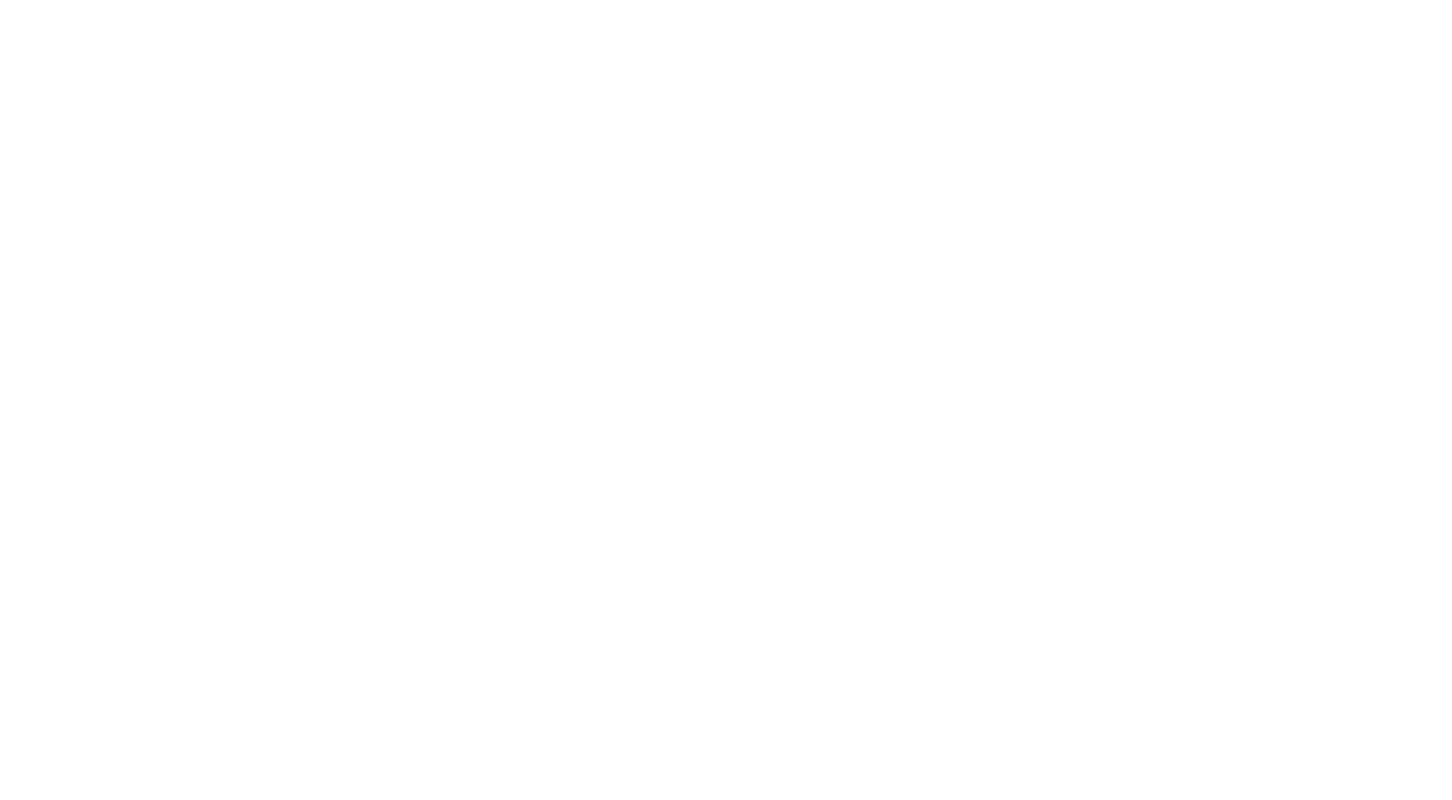
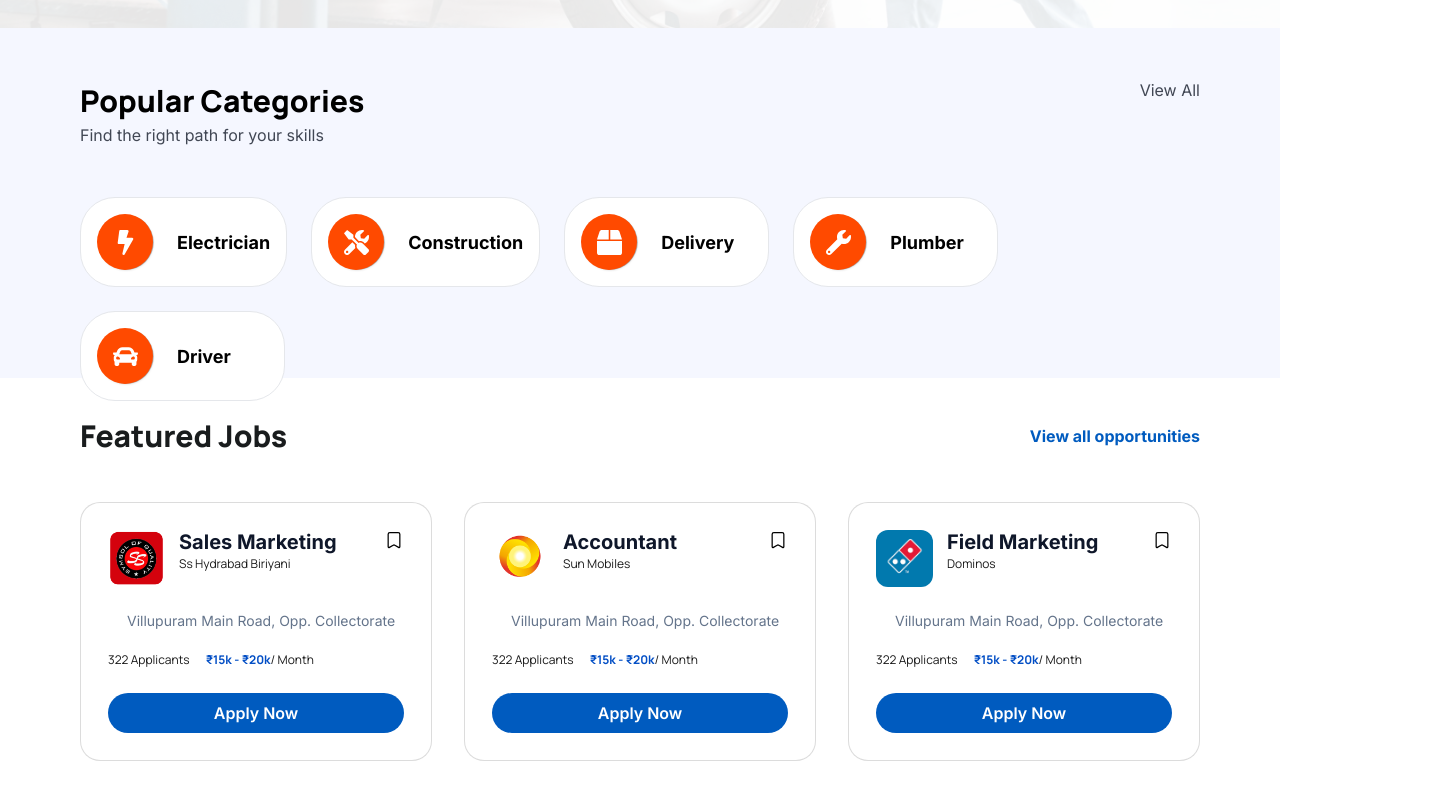
Before and after one commit to CybexelDev/Blue-Collar-Website--FE, a React (Vite) app in the folder bluecollar/: page / in a window 1280 px wide. Shown: the part 620-1420 px from the top of the page, 1452 px wide, since content can reach past the window. Before the commit the page ends 800 px from the top, so only its background shows below. Built offline with nearby package versions, Linux system fonts and the light colour scheme.

Commit message:
Added new changes

```diff
--- a/bluecollar/src/App.jsx
+++ b/bluecollar/src/App.jsx
@@ -16,8 +16,8 @@ function App() {
 
   return (
     <>
-      {/* <Home /> */}
-      <Companies />
+      <Home />
+      {/* <Companies /> */}
 
 
 
--- a/bluecollar/src/Components/FeaturedJobs/Featured.jsx
+++ b/bluecollar/src/Components/FeaturedJobs/Featured.jsx
@@ -1,10 +1,9 @@
 import React from "react";
-import {
-  Bookmark,
-} from "lucide-react";
+
 import dominos from "../../assets/Images/featured/img2.png";
 import img5 from "../../assets/Images/featured/img5.png";
 import img6 from "../../assets/Images/featured/img6.png";
+import JobCard from "../Jobcard/Jobcard";
 
 const jobs = [
   {
@@ -23,125 +22,13 @@ const jobs = [
     id: 3,
     title: "Field Marketing",
     company: "Dominos",
-    logo: dominos
-  }
+    logo: dominos,
+  },
 ];
 
-export default function Featured() {
+function Featured() {
   return (
     <section className="py-10 px-[80px]">
-      <style>{`
-        @keyframes cardLift {
-          from {
-            transform: translateY(0px);
-          }
-          to {
-            transform: translateY(-8px);
-          }
-        }
-
-        @keyframes bookmarkPulse {
-          0%, 100% {
-            transform: scale(1);
-          }
-          50% {
-            transform: scale(1.2);
-          }
-        }
-
-        .job-card {
-          transition: all 0.3s cubic-bezier(0.4, 0, 0.2, 1);
-          position: relative;
-          overflow: hidden;
-        }
-
-        .job-card::before {
-          content: '';
-          position: absolute;
-          top: 0;
-          left: 0;
-          right: 0;
-          bottom: 0;
-          background: linear-gradient(135deg, rgba(0, 91, 191, 0.05) 0%, transparent 100%);
-          opacity: 0;
-          transition: opacity 0.3s ease;
-          pointer-events: none;
-        }
-
-        .job-card:hover::before {
-          opacity: 1;
-        }
-
-        .job-card:hover {
-          transform: translateY(-8px);
-          box-shadow: 0 20px 40px rgba(0, 91, 191, 0.15), 0 0 1px rgba(0, 91, 191, 0.1);
-          border-color: #005BBF;
-        }
-
-        .bookmark-icon {
-          transition: all 0.3s ease;
-        }
-
-        .job-card:hover .bookmark-icon {
-          color: #005BBF;
-          transform: scale(1.15);
-        }
-
-        .apply-btn {
-          transition: all 0.3s cubic-bezier(0.4, 0, 0.2, 1);
-          position: relative;
-          overflow: hidden;
-        }
-
-        .apply-btn::before {
-          content: '';
-          position: absolute;
-          top: 0;
-          left: -100%;
-          width: 100%;
-          height: 100%;
-          background: linear-gradient(90deg, transparent, rgba(255, 255, 255, 0.3), transparent);
-          transition: left 0.6s ease;
-        }
-
-        .apply-btn:hover::before {
-          left: 100%;
-        }
-
-        .apply-btn:hover {
-          background: linear-gradient(135deg, #005BBF 0%, #003d7a 100%);
-          box-shadow: 0 10px 25px rgba(0, 91, 191, 0.3);
-          transform: translateY(-2px);
-        }
-
-        .apply-btn:active {
-          transform: translateY(0);
-        }
-
-        .logo-img {
-          transition: transform 0.3s ease;
-        }
-
-        .job-card:hover .logo-img {
-          transform: scale(1.05);
-        }
-
-
-        .job-card:hover .location-badge {
-          color: #005BBF;
-        }
-
-        .price-highlight {
-          transition: all 0.3s ease;
-        }
-
-        .job-card:hover .price-highlight {
-          color: #0041a6;
-          font-weight: 800;
-          letter-spacing: 0.5px;
-        }
-      `}</style>
-
       <div className="mx-auto">
         {/* Header */}
         <div className="flex justify-between items-center mb-12">
@@ -149,7 +36,7 @@ export default function Featured() {
             Featured Jobs
           </h2>
 
-          <button className="text-[#005BBF] font-[700] inter text-[16px] leading-[26px] cursor-pointer hover:text-[#003d7a] transition-colors duration-300">
+          <button className="text-[#005BBF] font-[700] inter text-[16px] leading-[26px]">
             View all opportunities
           </button>
         </div>
@@ -157,70 +44,12 @@ export default function Featured() {
         {/* Cards */}
         <div className="grid grid-cols-1 md:grid-cols-2 lg:grid-cols-3 gap-8">
           {jobs.map((job) => (
-            <div
-              key={job.id}
-              className="job-card bg-white rounded-[20px] border border-[#BABABA80] p-[27px] lg:p-6 xl:p-[27px]"
-            >
-              {/* Top */}
-              <div className="flex justify-between items-start">
-                <div className="flex gap-[14px]">
-                  <img
-                    src={job.logo}
-                    alt={job.title}
-                    className="logo-img w-[57px] h-[57px] rounded-xl object-cover"
-                  />
-
-                  <div>
-                    <h3 className="font-[700] text-[20px] lg:text-[14px] xl:text-[20px] text-[#0F172A] leading-[25px] inter">
-                      {job.title}
-                    </h3>
-                    <p className="text-[#1A1A1A] text-[12px] leading-[150%] font-[400] manrope">
-                      {job.company}
-                    </p>
-                  </div>
-                </div>
-
-                <Bookmark
-                  size={20}
-                  className="bookmark-icon cursor-pointer"
-                  strokeWidth={1.5}
-                />
-              </div>
-
-              {/* Location */}
-              <div className="flex items-center gap-2 mt-6 text-gray-500">
-                <svg width="11" height="14" viewBox="0 0 11 14" fill="none" xmlns="http://www.w3.org/2000/svg">
-                  <path d="M5.5 0C4.04184 0.00172024 2.64389 0.581735 1.61282 1.61281C0.581739 2.64389 0.00172369 4.04184 3.45209e-06 5.5C-0.00133722 6.69155 0.387857 7.8507 1.108 8.8C1.108 8.8 1.258 8.9975 1.2825 9.026L5.5 14L9.7195 9.0235C9.7415 8.997 9.892 8.8 9.892 8.8L9.8925 8.7985C10.6122 7.84954 11.0012 6.69098 11 5.5C10.9983 4.04184 10.4183 2.64389 9.38719 1.61281C8.35611 0.581735 6.95817 0.00172024 5.5 0ZM5.5 7.5C5.10444 7.5 4.71776 7.3827 4.38886 7.16294C4.05996 6.94318 3.80362 6.63082 3.65224 6.26537C3.50087 5.89991 3.46126 5.49778 3.53843 5.10982C3.6156 4.72186 3.80608 4.36549 4.08579 4.08579C4.36549 3.80608 4.72186 3.6156 5.10982 3.53843C5.49778 3.46126 5.89992 3.50087 6.26537 3.65224C6.63082 3.80362 6.94318 4.05996 7.16294 4.38886C7.38271 4.71776 7.5 5.10444 7.5 5.5C7.49934 6.03023 7.28842 6.53855 6.91349 6.91348C6.53856 7.28841 6.03023 7.49934 5.5 7.5Z" fill="#D97878" />
-                </svg>
-                <span className=" text-[14px] font-[400] inter leading-[20px] text-[#64748B]">
-                  Villupuram Main Road, Opp. Collectorate
-                </span>
-              </div>
-
-              {/* Details */}
-              <div className="flex items-center gap-4 mt-5 text-[12px] manrope leading-[150%]">
-                <span className="text-[#1A1A1A] font-[400]">
-                  322 Applicants
-                </span>
-                <div>
-                  <span className="price-highlight text-[#024EC5] font-[700]">
-                    ₹15k - ₹20k
-                  </span>
-
-                  <span className="text-[#1A1A1A] font-[400]">
-                    / Month
-                  </span>
-                </div>
-              </div>
-
-              {/* Button */}
-              <button className="apply-btn w-full mt-6 bg-[#005BBF] text-white cursor-pointer py-[8px] rounded-[100px] inter text-[16px] leading-[24px] font-[600]">
-                Apply Now
-              </button>
-            </div>
+            <JobCard key={job.id} job={job} />
           ))}
         </div>
       </div>
     </section>
   );
 }
+
+export default Featured;
--- /dev/null
+++ b/bluecollar/src/Components/Jobcard/Jobcard.jsx
@@ -0,0 +1,161 @@
+import React from "react";
+import { Bookmark } from "lucide-react";
+
+
+
+function JobCard({ job }) {
+  return (
+     <>
+      <style>{`
+        .apply-btn {
+          transition: all 0.3s cubic-bezier(0.4, 0, 0.2, 1);
+          position: relative;
+          overflow: hidden;
+        }
+
+        .apply-btn::before {
+          content: '';
+          position: absolute;
+          top: 0;
+          left: -100%;
+          width: 100%;
+          height: 100%;
+          background: linear-gradient(
+            90deg,
+            transparent,
+            rgba(255, 255, 255, 0.3),
+            transparent
+          );
+          transition: left 0.6s ease;
+        }
+
+        .apply-btn:hover::before {
+          left: 100%;
+        }
+
+        .apply-btn:hover {
+          background: linear-gradient(135deg, #005BBF 0%, #003d7a 100%);
+          box-shadow: 0 10px 25px rgba(0, 91, 191, 0.3);
+          transform: translateY(-2px);
+        }
+
+        .apply-btn:active {
+          transform: translateY(0);
+        }
+      `}</style>
+   <div
+  className="
+    group
+    relative
+    overflow-hidden
+    bg-white
+    rounded-[20px]
+    border border-[#BABABA80]
+    p-[27px] lg:p-6 xl:p-[27px]
+    transition-all duration-300 ease-in-out
+    hover:-translate-y-2
+    hover:border-[#005BBF]
+    hover:shadow-[0_20px_40px_rgba(0,91,191,0.15)]
+  "
+>
+  {/* Overlay */}
+  <div className="absolute inset-0 bg-gradient-to-br from-[#005BBF]/5 to-transparent opacity-0 group-hover:opacity-100 transition-opacity duration-300 pointer-events-none" />
+
+  {/* Content */}
+  <div className="relative z-10">
+    {/* Top */}
+    <div className="flex justify-between items-start">
+      <div className="flex gap-[14px]">
+        <img
+          src={job.logo}
+          alt={job.title}
+          className="
+            w-[57px]
+            h-[57px]
+            rounded-xl
+            object-cover
+            transition-transform
+            duration-300
+            group-hover:scale-105
+          "
+        />
+
+        <div>
+          <h3 className="font-[700] text-[20px] lg:text-[14px] xl:text-[20px] text-[#0F172A] leading-[25px] inter">
+            {job.title}
+          </h3>
+
+          <p className="text-[#1A1A1A] text-[12px] leading-[150%] font-[400] manrope">
+            {job.company}
+          </p>
+        </div>
+      </div>
+
+      <Bookmark
+        size={20}
+        strokeWidth={1.5}
+        className="
+          cursor-pointer
+          transition-all
+          duration-300
+          group-hover:text-[#005BBF]
+          group-hover:scale-110
+        "
+      />
+    </div>
+
+    {/* Location */}
+    <div className="flex items-center gap-2 mt-6">
+      <svg
+        width="11"
+        height="14"
+        viewBox="0 0 11 14"
+        fill="none"
+      >
+        {/* path */}
+      </svg>
+
+      <span className="text-[14px] font-[400] inter leading-[20px] text-[#64748B] group-hover:text-[#005BBF] transition-colors duration-300">
+        Villupuram Main Road, Opp. Collectorate
+      </span>
+    </div>
+
+    {/* Details */}
+    <div className="flex items-center gap-4 mt-5 text-[12px] manrope leading-[150%]">
+      <span className="text-[#1A1A1A] font-[400]">
+        322 Applicants
+      </span>
+
+      <div>
+        <span
+          className="
+            text-[#024EC5]
+            font-[700]
+            transition-all
+            duration-300
+            group-hover:text-[#0041a6]
+            group-hover:font-[800]
+          "
+        >
+          ₹15k - ₹20k
+        </span>
+
+        <span className="text-[#1A1A1A] font-[400]">
+          / Month
+        </span>
+      </div>
+    </div>
+
+    {/* Button */}
+<button className="apply-btn w-full
+ mt-6 bg-[#005BBF] text-white
+ cursor-pointer py-[8px] rounded-[100px]
+  inter text-[16px] leading-[24px]
+   font-[600]"> Apply Now </button>
+  </div>
+</div>
+</>
+  );
+}
+
+export default JobCard;
```
